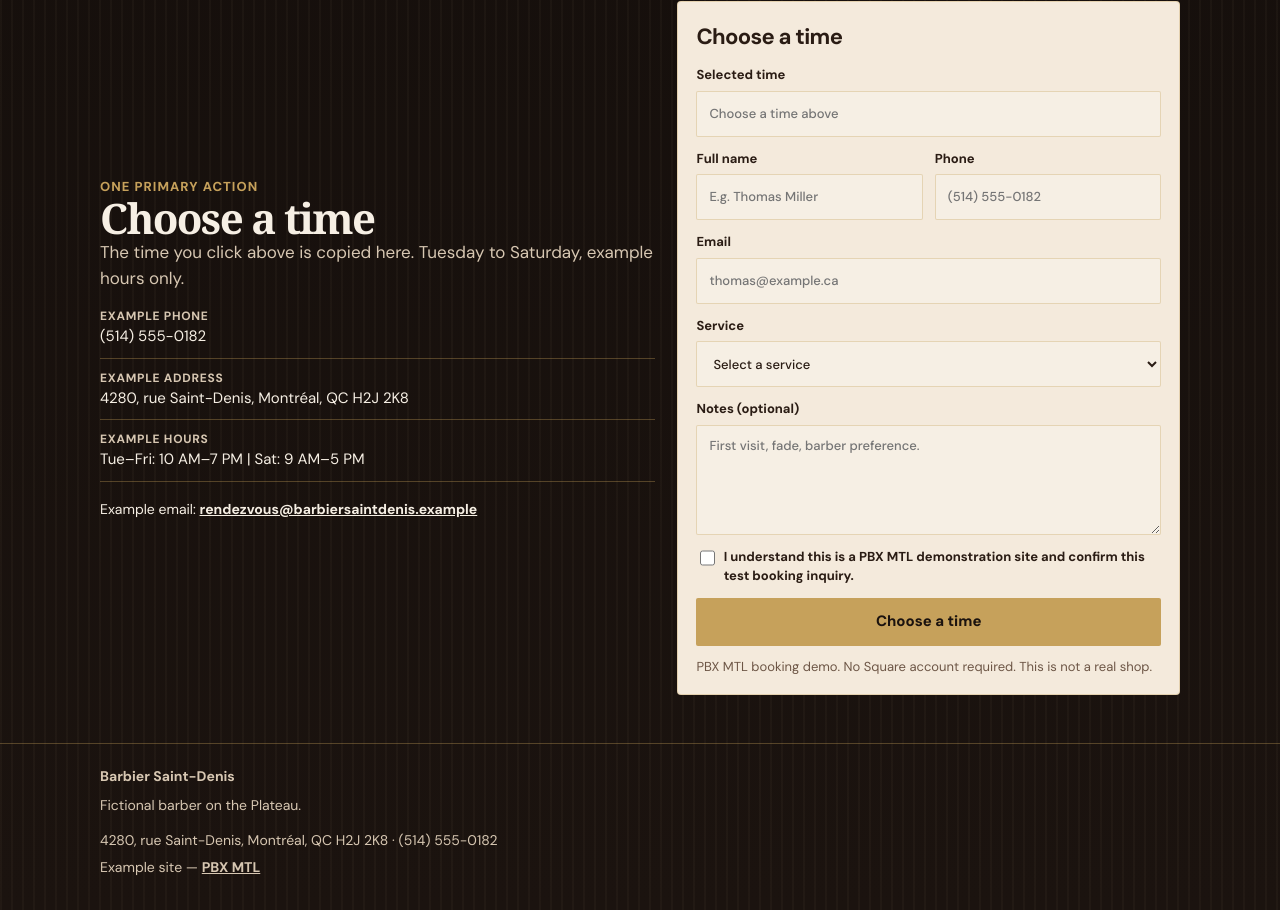
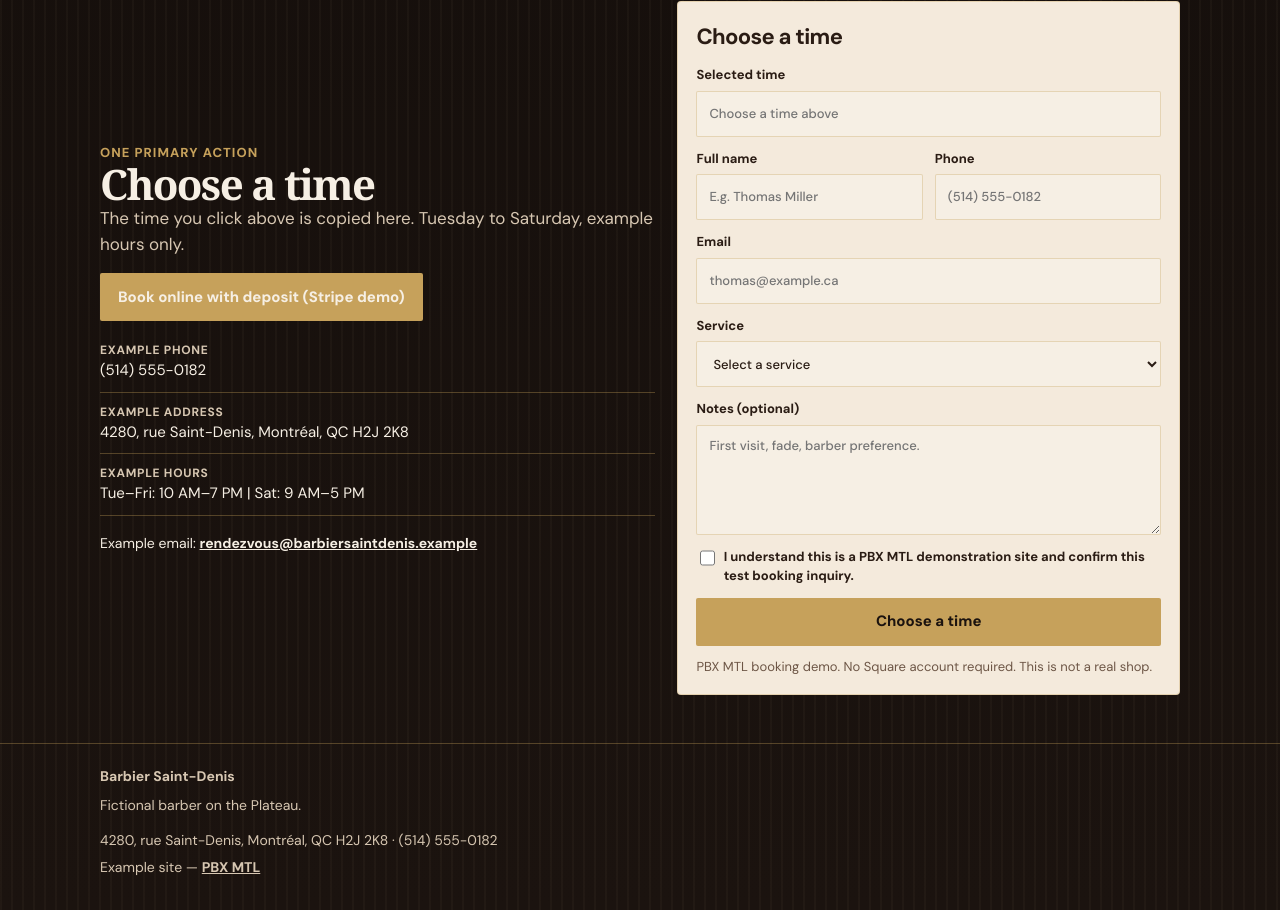
Before and after one commit to amittbhardwj/pbxmtl-ca, a website: page public/en/examples/barber/index.html in a window 1280 px wide. Shown: the part 1348-2258 px from the top of the page. Drawn offline with Linux system fonts and the light colour scheme.

Commit message:
Link barber page to Stripe booking demo (EN)

```diff
--- a/public/en/examples/barber/index.html
+++ b/public/en/examples/barber/index.html
@@ -59,7 +59,7 @@
     <div>
       <p class="ind-kicker">One primary action</p>
       <h2>Choose a time</h2>
-      <p class="ind-section-intro">The time you click above is copied here. Tuesday to Saturday, example hours only.</p>
+      <p class="ind-section-intro">The time you click above is copied here. Tuesday to Saturday, example hours only.</p><p style="margin:1rem 0 1.25rem;"><a class="ind-btn" href="/exemples/barbier/reservation/en/">Book online with deposit (Stripe demo)</a></p>
       <ul class="ind-facts"><li><strong>Example phone</strong>(514) 555-0182</li><li><strong>Example address</strong>4280, rue Saint-Denis, Montréal, QC H2J 2K8</li><li><strong>Example hours</strong>Tue–Fri: 10 AM–7 PM | Sat: 9 AM–5 PM</li></ul>
       <p class="ind-mail">Example email: <a href="mailto:rendezvous@barbiersaintdenis.example">rendezvous@barbiersaintdenis.example</a></p>
     </div>
```
